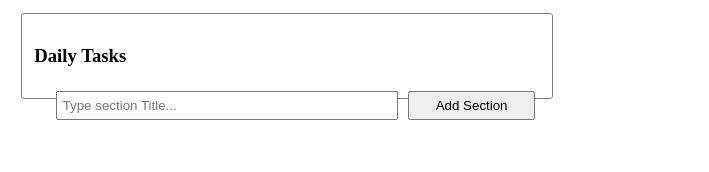
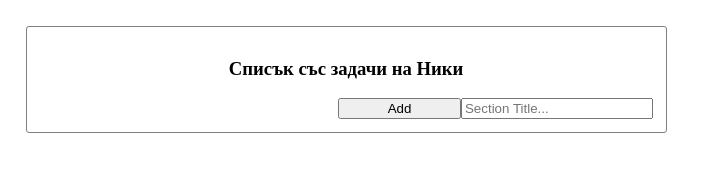
Before and after one commit to nikolaydimov83/Javascript_OOP_Homeworks, a plain HTML site: page To Do list/index.html in a window 1280 px wide. Shown: the whole page, without its empty margins (0-709 px from the left). Drawn offline with Linux system fonts and the light colour scheme.

Commit message:
Added very basic styling

```diff
--- a/To Do list/index.js
+++ b/To Do list/index.js
@@ -36,8 +36,8 @@ createInitialDivPackage(){
     })
     let input=document.createElement('input');
     input.type='text';
-    input.placeholder='Type section Title...';
-    button.innerText='Add Section';
+    input.placeholder='Section Title...';
+    button.innerText='Add';
     let divWrapper=document.createElement('div');
     let containerHeading=document.createElement('h3');
     containerHeading.innerText=this.title;
@@ -69,11 +69,6 @@ wrapElementsTodiv(heading,button,input,divWrapper){
     divWrapper.appendChild(heading)
     divWrapper.appendChild(button);
     divWrapper.appendChild(input);
-
-    /*if(!document.getElementById(divWrapper.id)&&divWrapper){
-        document.body.appendChild(divWrapper);
-    }*/
-
 
 }
 assignNewID(){
@@ -112,14 +107,11 @@ class Section extends Container{
         let input=document.createElement('input');
         input.type='text';
         input.placeholder='Type task...';
-        button.innerText='Add item';
+        button.innerText='+';
 
         let childTitle=document.createElement('h4');
         childTitle.innerText=this.title;
         let divWrapper=document.createElement('div');
-        /*divWrapper.appendChild(childTitle);
-        divWrapper.appendChild(button);
-        divWrapper.appendChild(input);*/
         divWrapper.id=this.assignNewID();
         this.wrapElementsTodiv(childTitle,button,input,divWrapper)
 
@@ -184,5 +176,5 @@ class Item extends Section{
         }
     }
 }
-let a =new Container('Daily Tasks');
+let a =new Container('Списък със задачи на Ники');
 a.createInitialDivPackage()
--- a/To Do list/styles.css
+++ b/To Do list/styles.css
@@ -1,18 +1,38 @@
-.container{
+body {
     padding: 1%;
     margin: 1%;
 }
+h3{
+    text-align: center;
+}
 div.container{
- width: 40%;
+ width: 50%;
  border: 1px solid grey;
  border-radius: 3px;
+ padding: 1%;
+ float: left;
+ text-align: right;
 
 }
 button.container{
-    width: 25%;
-    float: right;
+    width: 20%;
+
 }
 input.container{
-    width: 65%;
-    float: right;
+    width: 30%;
 }
+div.section{
+    float: left;
+    width: 90%;
+    text-align: left;
+
+}
+h4 .section{
+    text-align: right;
+}
+div.item{
+    margin:2%;
+    text-align: left;
+    border-bottom: 1px solid grey;
+    margin-top: 3%;
+}
```
